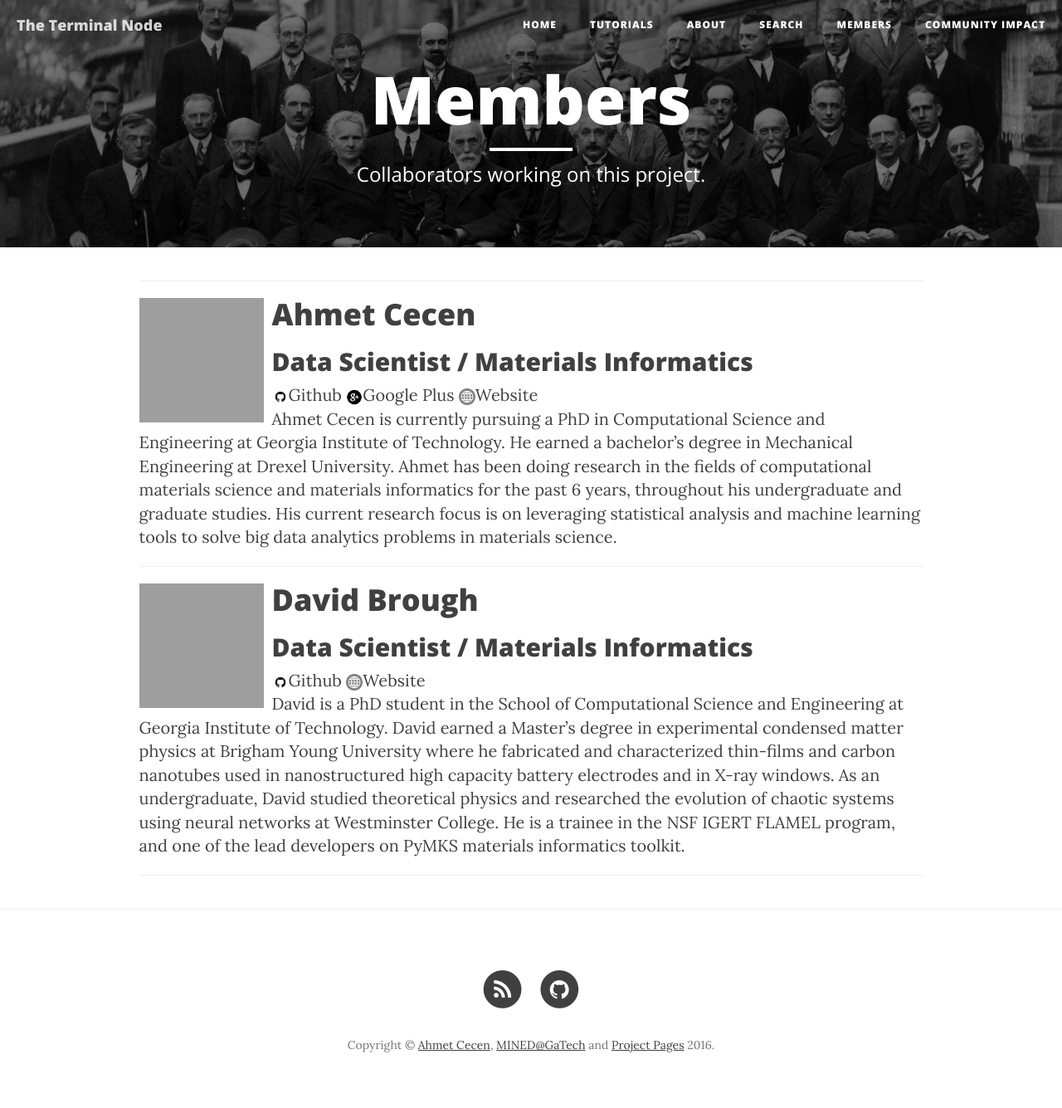
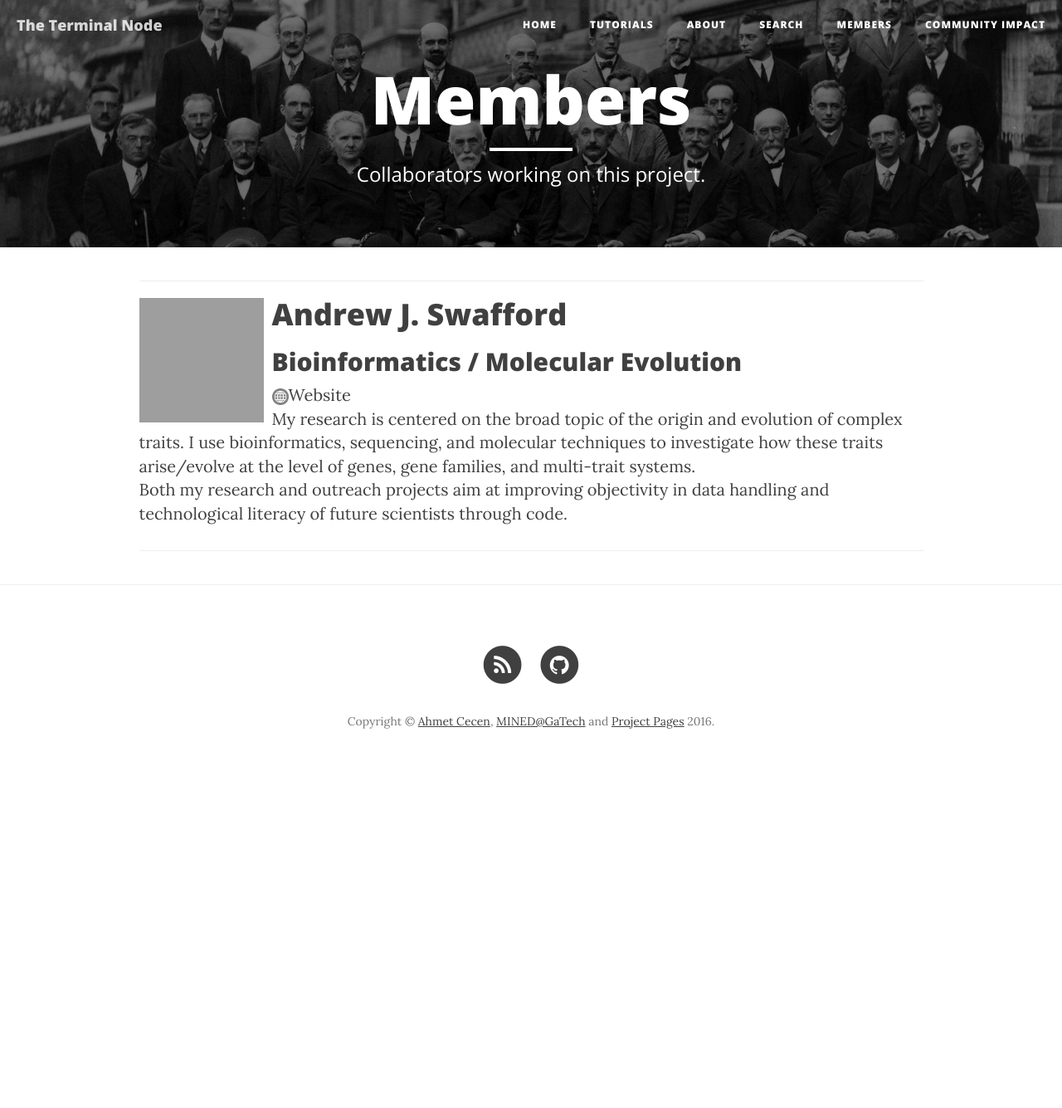
Before and after one commit to A-Swafford/a-swafford.github.io, a Jekyll site: the page built from members.html, in a window 1280 px wide. Shown: the whole page at 83% size. Built offline with Jekyll 4.4.1, drawn with Linux system fonts in a browser that asks for light colours; nearby versions of some CDN libraries; after the commit the page ends 945 px from its top, so only the background shows below that; grey boxes are pictures that could not be loaded.

Commit message:
Setting up members page

```diff
--- a/_data/members.yml
+++ b/_data/members.yml
@@ -7,7 +7,7 @@
   gplus: https://plus.google.com/+AhmetCecen-GPlus
   bio: Ahmet Cecen is currently pursuing a PhD in Computational Science and Engineering at Georgia Institute of Technology.  He earned a bachelor’s degree in Mechanical Engineering at Drexel University. Ahmet has been doing research in the fields of computational materials science and materials informatics for the past 6 years, throughout his undergraduate and graduate studies. His current research focus is on leveraging statistical analysis and machine learning tools to solve big data analytics problems in materials science.
   url: http://ahmetcecen.github.io/
-  visible: true
+  visible: false
 
 - name: David Brough
   role: Data Scientist / Materials Informatics
@@ -15,7 +15,7 @@
   github: davidbrough1
   bio: David is a PhD student in the School of Computational Science and Engineering at Georgia Institute of Technology. David earned a Master’s degree in experimental condensed matter physics at Brigham Young University where he fabricated and characterized thin-films and carbon nanotubes used in nanostructured high capacity battery electrodes and in X-ray windows. As an undergraduate, David studied theoretical physics and researched the evolution of chaotic systems using neural networks at Westminster College. He is a trainee in the NSF IGERT FLAMEL program, and one of the lead developers on PyMKS materials informatics toolkit.
   url: http://davidbrough.net
-  visible: true
+  visible: false
 
 - name: Surya R. Kalidindi
   role: Materials Informatics
@@ -23,3 +23,9 @@
   bio: Dr. Kalidindi’s research interests are broadly centered on designing material internal structure (including composition) for optimal performance in any selected application and identifying hybrid processing routes for its manufacture. To this end, he has employed a harmonious blend of experimental, theoretical, and numerical approaches in his research.
   url: http://mined.gatech.edu/
   visible: false
+- name: Andrew J. Swafford
+  role: Bioinformatics / Molecular Evolution
+  img: https://avatars1.githubusercontent.com/u/20871729?v=3&s=400
+  bio: My research is centered on the broad topic of the origin and evolution of complex traits. I use bioinformatics, sequencing, and molecular techniques to investigate how these traits arise/evolve at the level of genes, gene families, and multi-trait systems.  <br />Both my research and outreach projects aim at improving objectivity in data handling and technological literacy of future scientists through code.</p>
+  url: http://mined.gatech.edu/
+  visible: true
```
